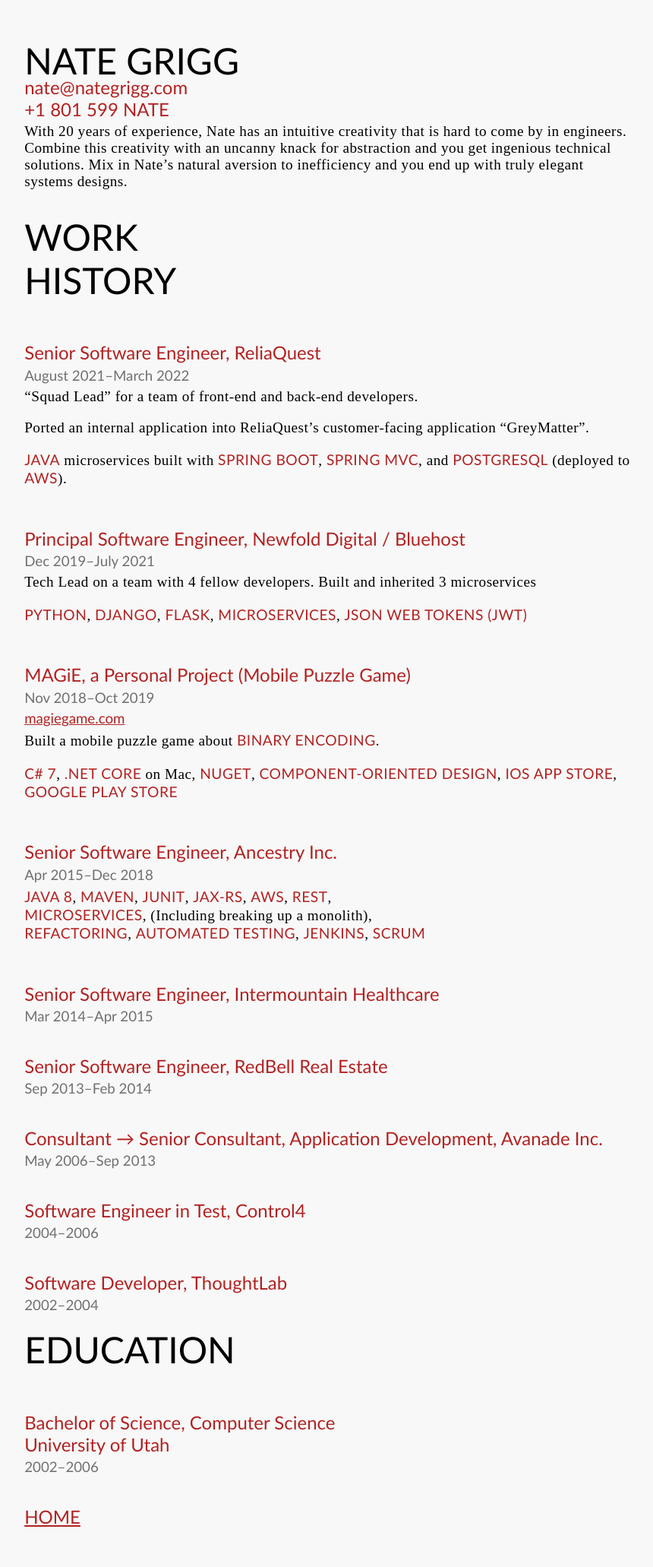
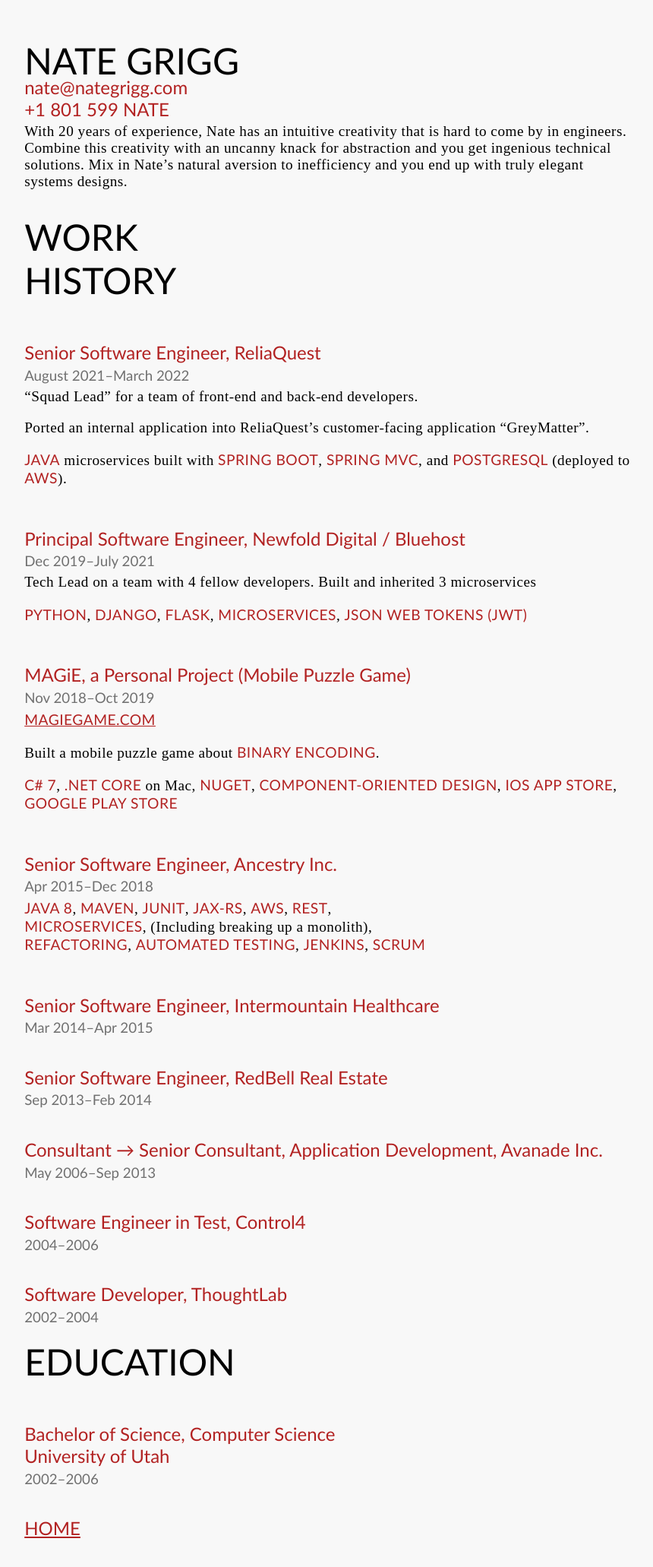
Before and after one commit to n8mob/n8mob.github.io, a Jekyll site: the page built from resume_small.md, in a window 1280 px wide. Shown: the whole page at 76% size, without its empty margins (19-879 px from the left). Built offline with Jekyll 4.4.1, drawn with Linux system fonts in a browser that asks for light colours.

Commit message:
formatting issue

```diff
--- a/resume_small.md
+++ b/resume_small.md
@@ -32,7 +32,9 @@
 ## MAGiE, a Personal Project (Mobile Puzzle Game)
 ### Nov 2018&ndash;Oct 2019
 </div>
-### [magiegame.com](https://magiegame.com/magie/)
+
+**[magiegame.com](https://magiegame.com/magie/)**
+
 Built a mobile puzzle game about **Binary Encoding**.
 
 **C# 7**, **.Net Core** on Mac, **NuGet**, **Component-Oriented Design**, **iOS App Store**, **Google Play Store**
```
Also changed, not shown: 1 other file.
